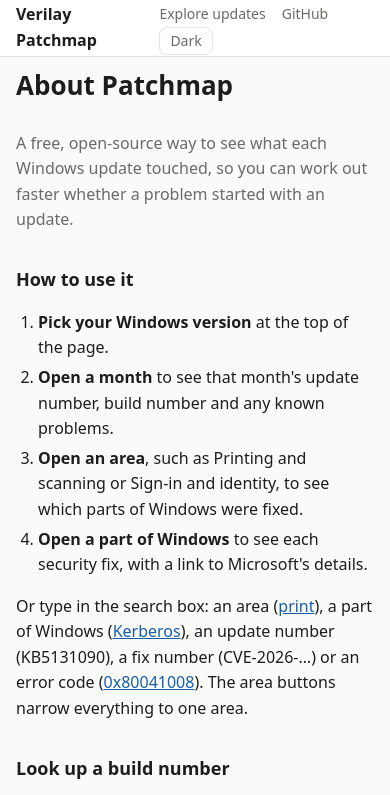
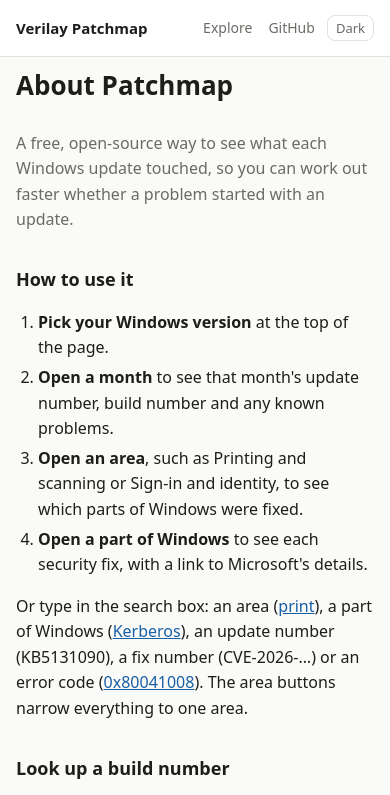
Before and after one commit to ekbm/patchmap, a plain HTML site: page about.html in a window 390 px wide. Shown: the top 795 px of the page. Drawn offline with Linux system fonts and the light colour scheme.

Commit message:
Mobile: header stays on one line on every page; stop phones enlarging text
Co-Authored-By: Claude Opus 5.5 <noreply@anthropic.com>

```diff
--- a/about.html
+++ b/about.html
@@ -12,7 +12,7 @@
 <header class="top">
   <div class="wrap bar">
     <a class="brand" href="./">Verilay Patchmap</a>
-    <nav><a href="./">Explore updates</a><a href="https://github.com/ekbm/patchmap">GitHub</a><button class="theme" id="theme" type="button">Dark</button></nav>
+    <nav><a href="./">Explore</a><a href="https://github.com/ekbm/patchmap">GitHub</a><button class="theme" id="theme" type="button">Dark</button></nav>
   </div>
 </header>
 
--- a/style.css
+++ b/style.css
@@ -14,6 +14,14 @@
 }
 .theme { margin-left: 16px; font: inherit; font-size: 14px; color: var(--muted); background: none; border: 1px solid var(--line); border-radius: 8px; padding: 2px 10px; cursor: pointer; }
 * { box-sizing: border-box; }
+html { -webkit-text-size-adjust: 100%; text-size-adjust: 100%; }
+.brand { white-space: nowrap; }
+nav { display: flex; align-items: center; }
+@media (max-width: 440px) {
+  nav a { margin-left: 12px; font-size: 13px; }
+  .theme { margin-left: 12px; font-size: 13px; padding: 2px 8px; }
+  .brand { font-size: 15px; }
+}
 body { margin: 0; background: var(--bg); color: var(--text); font: 16px/1.6 system-ui, -apple-system, "Segoe UI", sans-serif; }
 a { color: var(--accent); }
 .wrap { max-width: 920px; margin: 0 auto; padding: 0 16px; }
```
Also changed, not shown: 1 other file.
